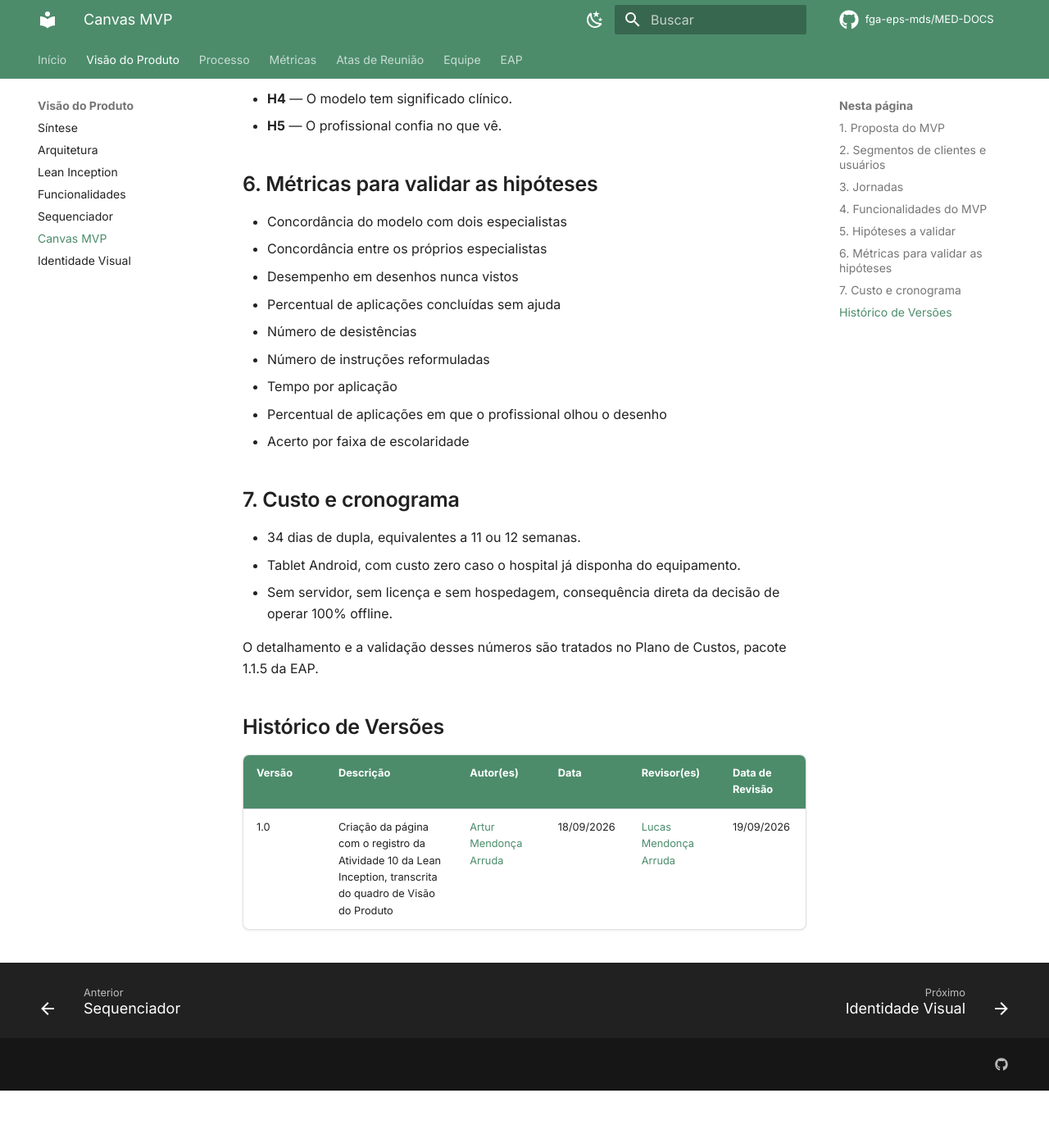
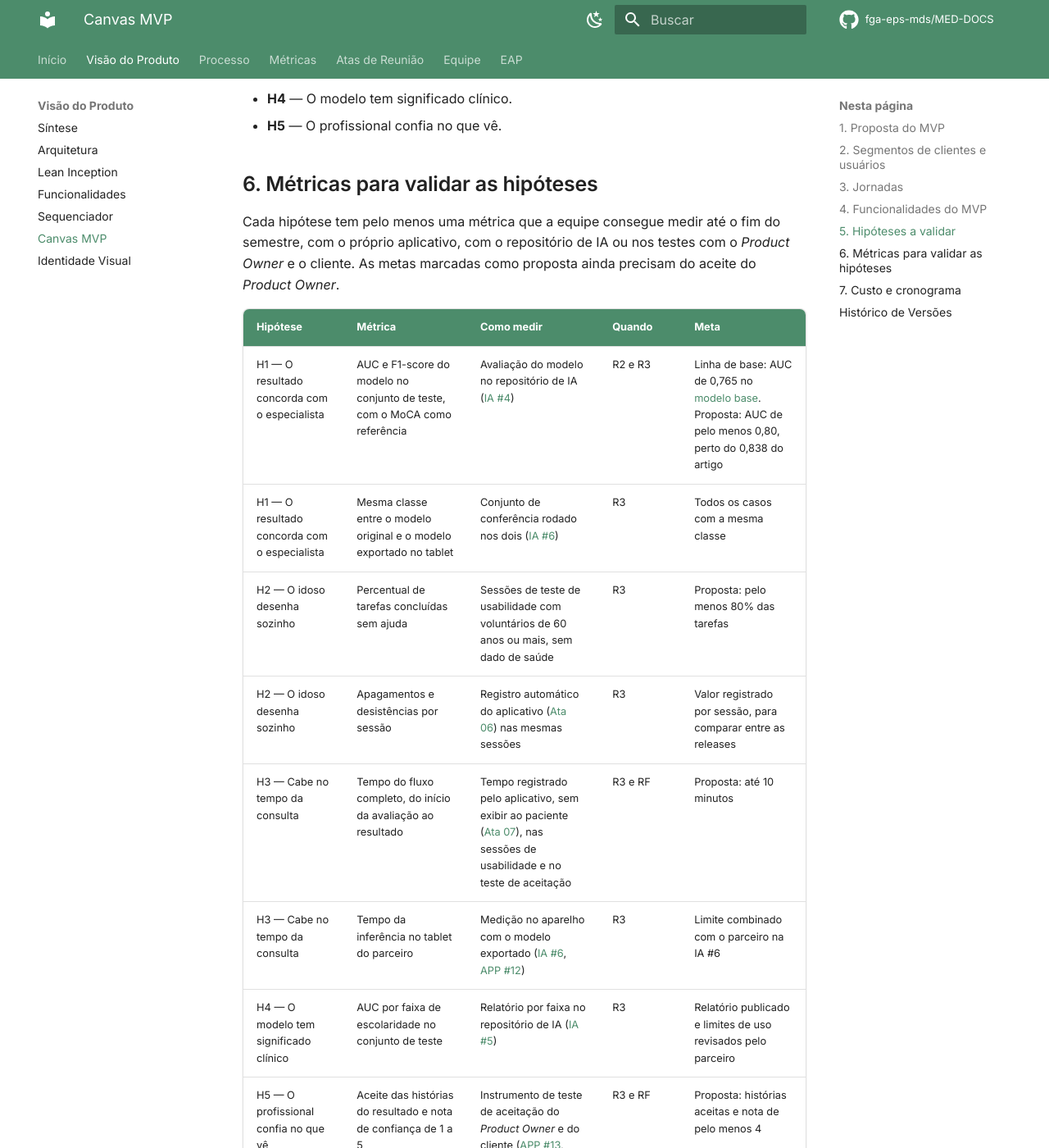
Before and after one commit to apollen27983/UNIEURO_MED-DOCS, an MkDocs documentation site: the page built from docs/produto/canvas-mvp.md, in a window 1280 px wide and 1400 px high, scrolled down 1569 px. Shown: the whole window at 82% size. Built offline with MkDocs 1.6.1 and Material for MkDocs 9.7.7, drawn with Linux system fonts in a browser that asks for light colours; comment, search, counter and statistics services are not loaded; before the commit the page ends 2899 px from its top, so only the background shows below that.

Commit message:
docs(canvas-mvp): métricas das hipóteses mensuráveis no semestre
Cada hipótese passa a ter métrica, forma de medição, release e meta.
As métricas usam o próprio aplicativo, o repositório de IA e os testes
com o PO e o cliente, todos dentro do semestre. O modelo base dá a
linha de base da H1.

```diff
--- a/docs/produto/canvas-mvp.md
+++ b/docs/produto/canvas-mvp.md
@@ -43,15 +43,18 @@ Esta numeração vem do próprio quadro e não corresponde à lista consolidada
 
 ## 6. Métricas para validar as hipóteses
 
-- Concordância do modelo com dois especialistas
-- Concordância entre os próprios especialistas
-- Desempenho em desenhos nunca vistos
-- Percentual de aplicações concluídas sem ajuda
-- Número de desistências
-- Número de instruções reformuladas
-- Tempo por aplicação
-- Percentual de aplicações em que o profissional olhou o desenho
-- Acerto por faixa de escolaridade
+Cada hipótese tem pelo menos uma métrica que a equipe consegue medir até o fim do semestre, com o próprio aplicativo, com o repositório de IA ou nos testes com o *Product Owner* e o cliente. As metas marcadas como proposta ainda precisam do aceite do *Product Owner*.
+
+| Hipótese | Métrica | Como medir | Quando | Meta |
+|---|---|---|---|---|
+| H1 — O resultado concorda com o especialista | AUC e F1-score do modelo no conjunto de teste, com o MoCA como referência | Avaliação do modelo no repositório de IA ([IA #4](https://github.com/fga-eps-mds/2026.2-UNB-FCTE_UNIEURO_MED-IA/issues/4)) | R2 e R3 | Linha de base: AUC de 0,765 no [modelo base](https://github.com/fga-eps-mds/2026.2-UNB-FCTE_UNIEURO_MED-IA/blob/docs/resultados-modelo-base/docs/resultados-modelo-base.md). Proposta: AUC de pelo menos 0,80, perto do 0,838 do artigo |
+| H1 — O resultado concorda com o especialista | Mesma classe entre o modelo original e o modelo exportado no tablet | Conjunto de conferência rodado nos dois ([IA #6](https://github.com/fga-eps-mds/2026.2-UNB-FCTE_UNIEURO_MED-IA/issues/6)) | R3 | Todos os casos com a mesma classe |
+| H2 — O idoso desenha sozinho | Percentual de tarefas concluídas sem ajuda | Sessões de teste de usabilidade com voluntários de 60 anos ou mais, sem dado de saúde | R3 | Proposta: pelo menos 80% das tarefas |
+| H2 — O idoso desenha sozinho | Apagamentos e desistências por sessão | Registro automático do aplicativo ([Ata 06](../atas-reunioes/Ata-06-EPS-2026-09-15-PO.md)) nas mesmas sessões | R3 | Valor registrado por sessão, para comparar entre as releases |
+| H3 — Cabe no tempo da consulta | Tempo do fluxo completo, do início da avaliação ao resultado | Tempo registrado pelo aplicativo, sem exibir ao paciente ([Ata 07](../atas-reunioes/Ata-07-EPS-2026-09-23-PO.md)), nas sessões de usabilidade e no teste de aceitação | R3 e RF | Proposta: até 10 minutos |
+| H3 — Cabe no tempo da consulta | Tempo da inferência no tablet do parceiro | Medição no aparelho com o modelo exportado ([IA #6](https://github.com/fga-eps-mds/2026.2-UNB-FCTE_UNIEURO_MED-IA/issues/6), [APP #12](https://github.com/fga-eps-mds/2026.2-UNB-FCTE_UNIEURO_MED-APP/issues/12)) | R3 | Limite combinado com o parceiro na IA #6 |
+| H4 — O modelo tem significado clínico | AUC por faixa de escolaridade no conjunto de teste | Relatório por faixa no repositório de IA ([IA #5](https://github.com/fga-eps-mds/2026.2-UNB-FCTE_UNIEURO_MED-IA/issues/5)) | R3 | Relatório publicado e limites de uso revisados pelo parceiro |
+| H5 — O profissional confia no que vê | Aceite das histórias do resultado e nota de confiança de 1 a 5 | Instrumento de teste de aceitação do *Product Owner* e do cliente ([APP #13](https://github.com/fga-eps-mds/2026.2-UNB-FCTE_UNIEURO_MED-APP/issues/13), [APP #14](https://github.com/fga-eps-mds/2026.2-UNB-FCTE_UNIEURO_MED-APP/issues/14)) | R3 e RF | Proposta: histórias aceitas e nota de pelo menos 4 |
 
 ## 7. Custo e cronograma
 
```
